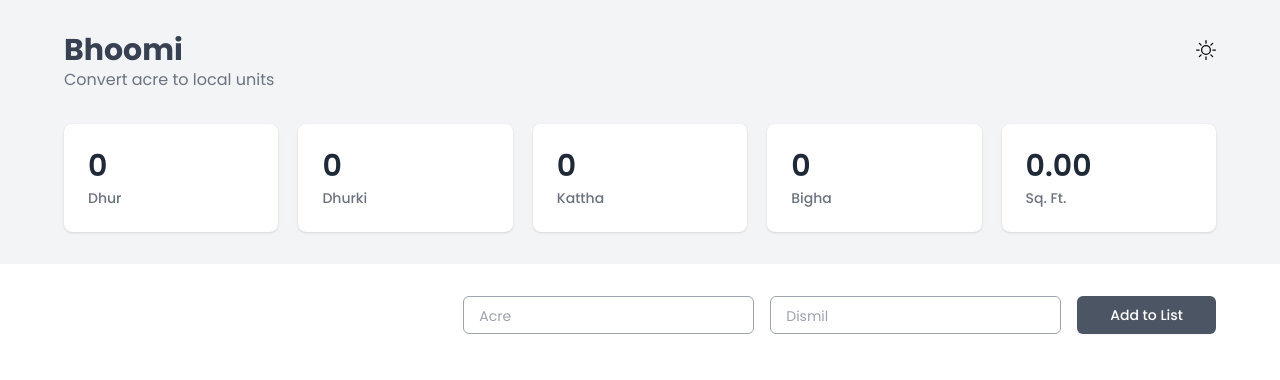
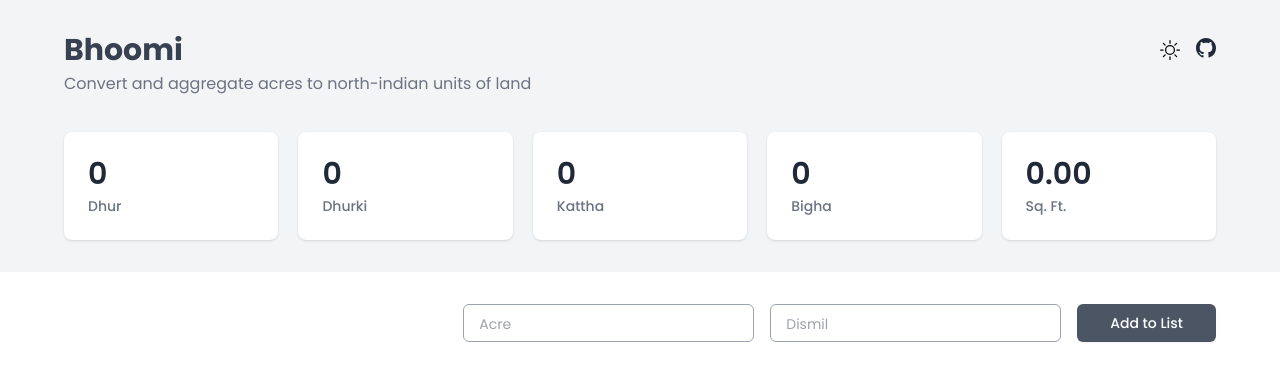
Before and after one commit to mohitsinghs/bhoomi, a Next.js app: page / in a window 1280 px wide. Shown: the top 380 px of the page. Built offline with nearby package versions, Linux system fonts and the light colour scheme.

Commit message:
chore: add meta and github link

```diff
--- a/components/layout/page.js
+++ b/components/layout/page.js
@@ -1,5 +1,6 @@
+import Head from 'next/head'
 import { useEffect, useState } from 'react'
-import { Moon, Sun } from 'react-bootstrap-icons'
+import { Github, MoonStars, Sun } from 'react-bootstrap-icons'
 
 export default function Page({ children, title = 'Page', desc }) {
   const [theme, setTheme] = useState(null)
@@ -35,18 +36,43 @@ export default function Page({ children, title = 'Page', desc }) {
   return (
     <>
       <main className='z-10 min-h-screen bg-white dark:bg-gray-800 w-full'>
+        <Head>
+          <title>
+            Bhoomi | A north-indian property convertor and aggregator
+          </title>
+          <meta
+            name='description'
+            content='Bhoomi helps you convert and aggregate acres to
+          north-indian units of land'
+          />
+        </Head>
         <header className='grid grid-cols-4 py-8 lg:px-16 px-8 bg-gray-100 dark:bg-gray-700'>
           <h1 className='col-span-3 font-bold text-gray-700 dark:text-gray-100 text-3xl'>
             {title}
           </h1>
-          <button className='col-span-1 justify-self-end' onClick={toggleTheme}>
-            {theme === 'dark' ? (
-              <Moon className='text-xl text-gray-100' />
-            ) : (
-              <Sun className='text-xl' />
-            )}
-          </button>
-          <p className='col-span-3 text-gray-500 dark:text-gray-300'>{desc}</p>
+          <div className='col-span-1 justify-self-end flex gap-4'>
+            <button onClick={toggleTheme} className='text-xl'>
+              {theme === 'dark' ? (
+                <MoonStars size={20} className='text-gray-100' />
+              ) : (
+                <Sun size={20} />
+              )}
+            </button>
+            <a
+              href='https://github.com/mohitsinghs/bhoomi'
+              target='_blank'
+              rel='noreferrer nofollow'
+              className='text-xl'
+            >
+              <Github
+                size={20}
+                className='inline text-gray-800 dark:text-gray-100'
+              />
+            </a>
+          </div>
+          <p className='col-span-3 leading-loose text-gray-500 dark:text-gray-300'>
+            {desc}
+          </p>
         </header>
         {children}
       </main>
--- a/pages/index.js
+++ b/pages/index.js
@@ -86,7 +86,10 @@ export default function HomePage() {
   }, [dismil])
 
   return (
-    <Layout.Page title='Bhoomi' desc='Convert acre to local units'>
+    <Layout.Page
+      title='Bhoomi'
+      desc='Convert and aggregate acres to north-indian units of land'
+    >
       <Stats result={result.length ? result : defaultResult} sqft={sqft} />
       <div className='flex flex-col justify-end lg:flex-row space-y-4 lg:space-x-4 lg:space-y-0 lg:px-16 px-8 py-8 mx-auto'>
         <div className='flex flex-row space-x-4'>
@@ -98,7 +101,6 @@ export default function HomePage() {
             title='Dismil'
           />
         </div>
-
         <div className='flex justify-between items-start'>
           <Form.Submit onClick={addToList}>Add to List</Form.Submit>
         </div>
```
